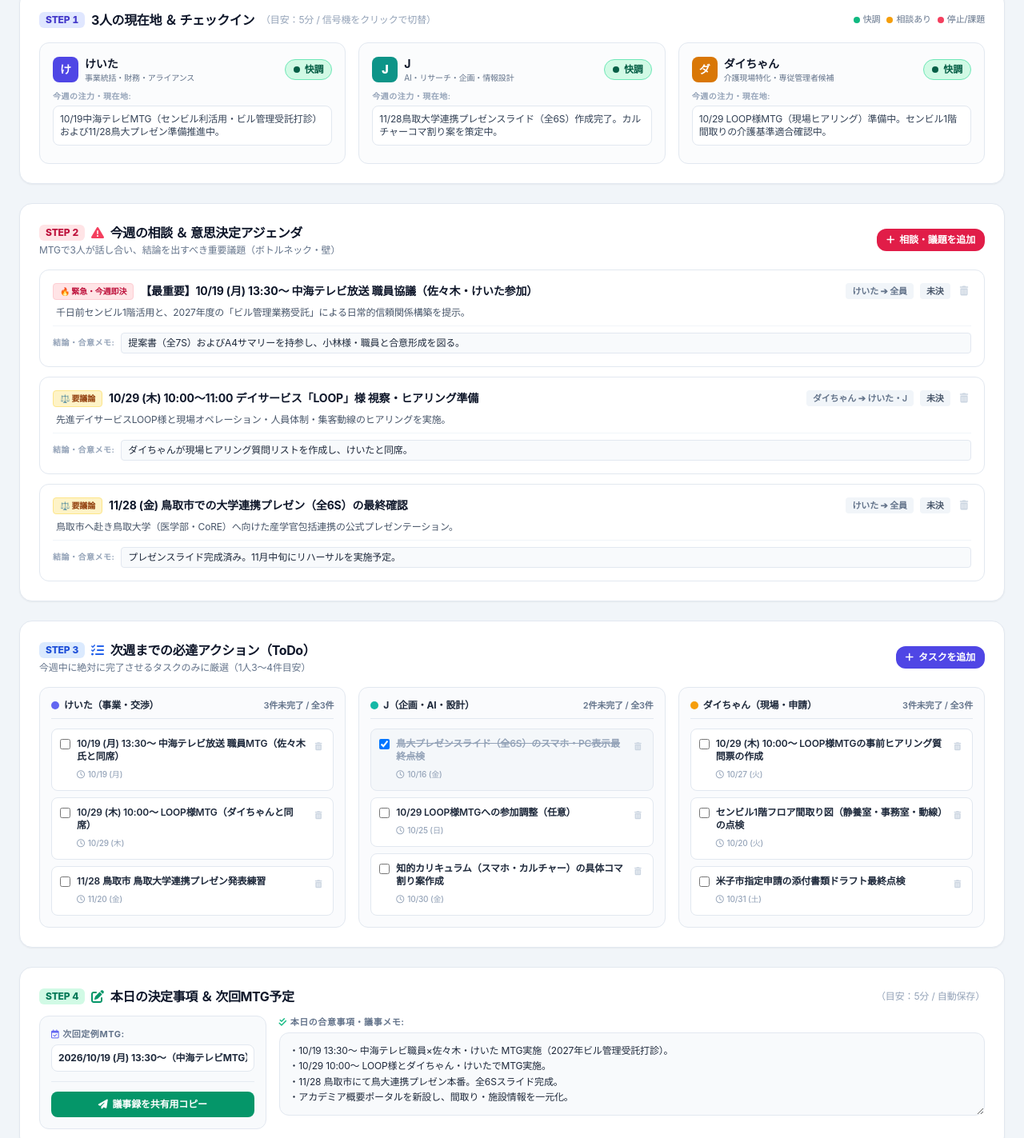
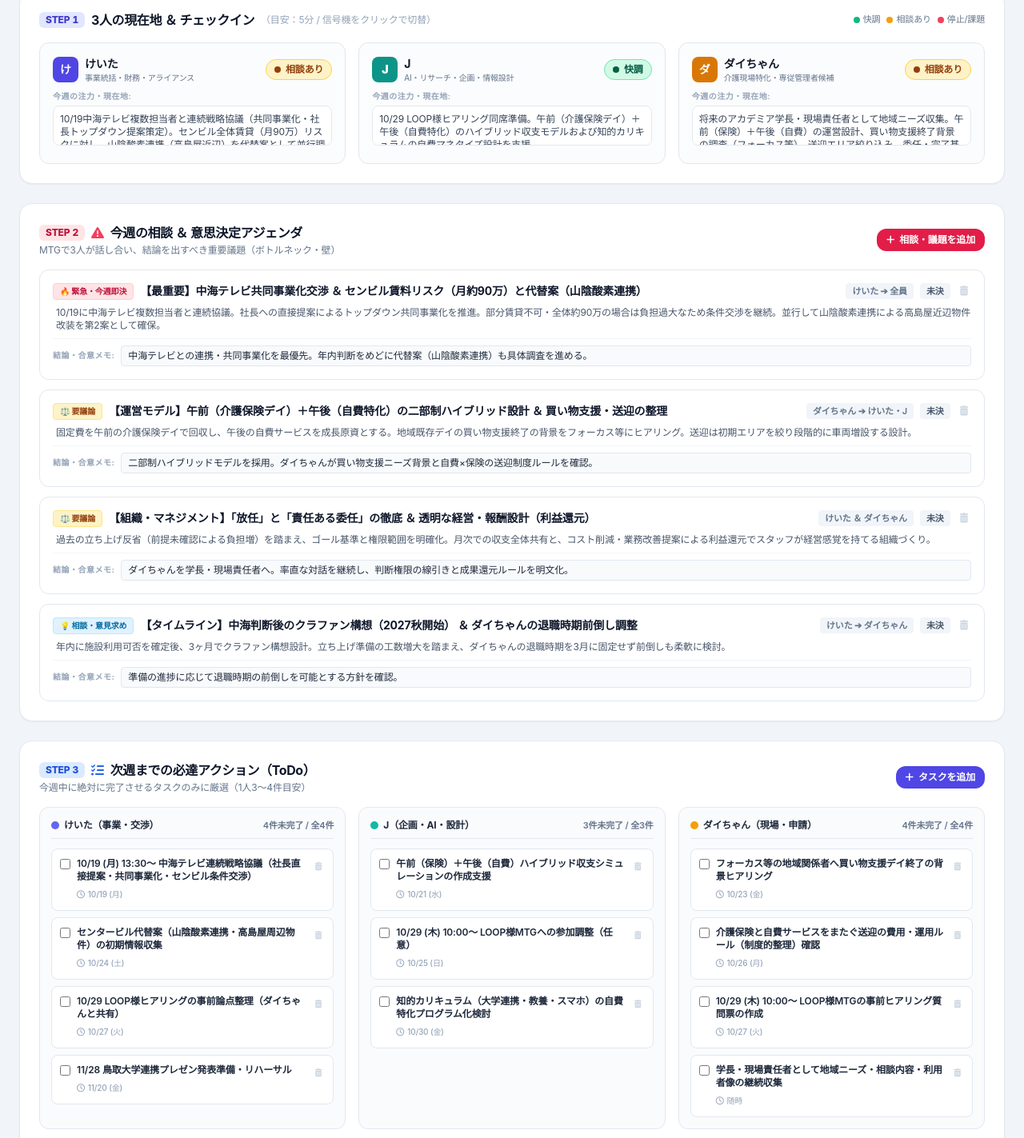
Before and after one commit to yuru-re-academia/yuru-re-academia, a plain HTML site: page team_hub.html in a window 1280 px wide. Shown: the part 1235-2658 px from the top of the page at 80% size. Drawn offline with nearby package versions, Linux system fonts and the light colour scheme.

Commit message:
feat: 2026/10/12定例MTG議事録・決定事項の完全反映（中海テレビ共同事業化・センビル条件交渉・山陰酸素代替案・午前保険午後自費ハイブリッド・ダイちゃん学長就任・委任と組織方針）

```diff
--- a/team_hub.html
+++ b/team_hub.html
@@ -129,8 +129,8 @@
                         <span class="px-2 py-0.5 rounded text-[10px] font-bold bg-sky-900/80 text-sky-200 border border-sky-700">中海テレビ放送</span>
                         <span class="text-[11px] font-bold text-amber-300 font-mono">10/19 (月) 13:30〜</span>
                     </div>
-                    <strong class="text-xs font-bold text-white block">センビル利活用 ＆ ビル管理受託 協議</strong>
-                    <p class="text-[10px] text-slate-300 mt-0.5">参加: 中海職員（小林様等） × 佐々木、けいた</p>
+                    <strong class="text-xs font-bold text-white block">共同事業化 ＆ センビル交渉（連続戦略協議）</strong>
+                    <p class="text-[10px] text-slate-300 mt-0.5">参加: 中海複数担当者 × 佐々木、けいた（社長直接提案を策定）</p>
                 </div>
 
                 <!-- Event 2: LOOP -->
@@ -179,7 +179,7 @@
                             <strong class="text-xs sm:text-sm font-bold text-sky-950">中海テレビ放送（千日前 センビル）</strong>
                         </div>
                         <p class="text-[11px] text-sky-800 leading-snug">
-                            ★<strong>2027年 ビル管理受託</strong>（関係構築） ➔ <strong>2028年春 1Fデイ開校</strong> ｜ chukaiスマホ常設相談窓口 ｜ 訪問サポート巻き取り ｜ 番組放映
+                            ★<strong>10/19戦略協議：共同事業化・トップダウン提案推進</strong>（第1候補：千日前センビル ｜ 部分賃貸条件交渉中 / <strong>代替案：山陰酸素連携×高島屋周辺物件</strong>並行検討）
                         </p>
                     </div>
                     <div class="flex justify-center my-1 text-sky-400 text-sm">
@@ -215,8 +215,8 @@
                         </p>
                         <div class="grid grid-cols-2 gap-2 text-[10px] text-left pt-2 border-t border-indigo-800">
                             <div class="bg-indigo-900/60 p-2 rounded-lg border border-indigo-700/60">
-                                <strong class="text-amber-300 block">■ 午前・午後 半日型</strong>
-                                <span>自立支援・定員18名・中海センビル1F</span>
+                                <strong class="text-amber-300 block">■ 午前（保険）＋ 午後（自費）</strong>
+                                <span>二部制ハイブリッド（固定費回収＋成長原資）</span>
                             </div>
                             <div class="bg-indigo-900/60 p-2 rounded-lg border border-indigo-700/60">
                                 <strong class="text-emerald-300 block">■ 知的講義 × ゆるダン®︎</strong>
@@ -650,6 +650,9 @@
                         </h4>
                         <ul class="text-xs text-slate-600 space-y-2">
                             <li class="pb-1.5 border-b border-slate-100">
+                                <span class="font-semibold text-slate-700">10/12:</span> 中海テレビ共同事業化交渉計画、午前（保険）午後（自費）二部制モデル合意、センビル代替案（山陰酸素連携）確保、ダイちゃん学長就任・組織マネジメント方針確定。
+                            </li>
+                            <li class="pb-1.5 border-b border-slate-100">
                                 <span class="font-semibold text-slate-700">10/09:</span> フォルダ構造を主要5フォルダ＋自動整理機構に再編完了。株式会社組織変更ロードマップ作成。
                             </li>
                             <li class="pb-1.5 border-b border-slate-100">
@@ -769,63 +772,83 @@
     <!-- 6. JAVASCRIPT LOGIC (DATA & STATE MANAGEMENT)             -->
     <!-- ======================================================== -->
     <script>
-        const STORAGE_KEY = "yuru_re_war_room_v2";
+        const STORAGE_KEY = "yuru_re_war_room_v3";
 
-        // 初期標準データ（最新版）
+                // 初期標準データ（2026/10/12 定例MTG最新版）
         const defaultState = {
             members: {
-                keita: { status: "good", note: "10/19中海テレビMTG（センビル利活用・ビル管理受託打診）および11/28鳥大プレゼン準備推進中。" },
-                j: { status: "good", note: "11/28鳥取大学連携プレゼンスライド（全6S）作成完了。カルチャーコマ割り案を策定中。" },
-                daichan: { status: "good", note: "10/29 LOOP様MTG（現場ヒアリング）準備中。センビル1階間取りの介護基準適合確認中。" }
+                keita: {
+                    status: "warn",
+                    note: "10/19中海テレビ複数担当者と連続戦略協議（共同事業化・社長トップダウン提案策定）。センビル全体賃貸（月90万）リスクに対し、山陰酸素連携（高島屋近辺）を代替案として並行調査。"
+                },
+                j: {
+                    status: "good",
+                    note: "10/29 LOOP様ヒアリング同席準備。午前（介護保険デイ）＋午後（自費特化）のハイブリッド収支モデルおよび知的カリキュラムの自費マネタイズ設計を支援。"
+                },
+                daichan: {
+                    status: "warn",
+                    note: "将来のアカデミア学長・現場責任者として地域ニーズ収集。午前（保険）＋午後（自費）の運営設計、買い物支援終了背景の調査（フォーカス等）、送迎エリア絞り込み、委任・完了基準の整理。"
+                }
             },
             agendas: [
                 {
                     id: "ag-1",
-                    title: "【最重要】10/19 (月) 13:30〜 中海テレビ放送 職員協議（佐々木・けいた参加）",
+                    title: "【最重要】中海テレビ共同事業化交渉 ＆ センビル賃料リスク（月約90万）と代替案（山陰酸素連携）",
                     presenter: "けいた ➔ 全員",
                     priority: "urgent",
-                    detail: "千日前センビル1階活用と、2027年度の「ビル管理業務受託」による日常的信頼関係構築を提示。",
-                    conclusion: "提案書（全7S）およびA4サマリーを持参し、小林様・職員と合意形成を図る。",
+                    detail: "10/19に中海テレビ複数担当者と連続協議。社長への直接提案によるトップダウン共同事業化を推進。部分賃貸不可・全体約90万の場合は負担過大なため条件交渉を継続。並行して山陰酸素連携による高島屋近辺物件改装を第2案として確保。",
+                    conclusion: "中海テレビとの連携・共同事業化を最優先。年内判断をめどに代替案（山陰酸素連携）も具体調査を進める。",
                     done: false
                 },
                 {
                     id: "ag-2",
-                    title: "10/29 (木) 10:00〜11:00 デイサービス「LOOP」様 視察・ヒアリング準備",
+                    title: "【運営モデル】午前（介護保険デイ）＋午後（自費特化）の二部制ハイブリッド設計 ＆ 買い物支援・送迎の整理",
                     presenter: "ダイちゃん ➔ けいた・J",
                     priority: "discuss",
-                    detail: "先進デイサービスLOOP様と現場オペレーション・人員体制・集客動線のヒアリングを実施。",
-                    conclusion: "ダイちゃんが現場ヒアリング質問リストを作成し、けいたと同席。",
+                    detail: "固定費を午前の介護保険デイで回収し、午後の自費サービスを成長原資とする。地域既存デイの買い物支援終了の背景をフォーカス等にヒアリング。送迎は初期エリアを絞り段階的に車両増設する設計。",
+                    conclusion: "二部制ハイブリッドモデルを採用。ダイちゃんが買い物支援ニーズ背景と自費×保険の送迎制度ルールを確認。",
                     done: false
                 },
                 {
                     id: "ag-3",
-                    title: "11/28 (金) 鳥取市での大学連携プレゼン（全6S）の最終確認",
-                    presenter: "けいた ➔ 全員",
+                    title: "【組織・マネジメント】「放任」と「責任ある委任」の徹底 ＆ 透明な経営・報酬設計（利益還元）",
+                    presenter: "けいた ＆ ダイちゃん",
                     priority: "discuss",
-                    detail: "鳥取市へ赴き鳥取大学（医学部・CoRE）へ向けた産学官包括連携の公式プレゼンテーション。",
-                    conclusion: "プレゼンスライド完成済み。11月中旬にリハーサルを実施予定。",
+                    detail: "過去の立ち上げ反省（前提未確認による負担増）を踏まえ、ゴール基準と権限範囲を明確化。月次での収支全体共有と、コスト削減・業務改善提案による利益還元でスタッフが経営感覚を持てる組織づくり。",
+                    conclusion: "ダイちゃんを学長・現場責任者へ。率直な対話を継続し、判断権限の線引きと成果還元ルールを明文化。",
+                    done: false
+                },
+                {
+                    id: "ag-4",
+                    title: "【タイムライン】中海判断後のクラファン構想（2027秋開始） ＆ ダイちゃんの退職時期前倒し調整",
+                    presenter: "けいた ➔ ダイちゃん",
+                    priority: "consult",
+                    detail: "年内に施設利用可否を確定後、3ヶ月でクラファン構想設計。立ち上げ準備の工数増大を踏まえ、ダイちゃんの退職時期を3月に固定せず前倒しも柔軟に検討。",
+                    conclusion: "準備の進捗に応じて退職時期の前倒しを可能とする方針を確認。",
                     done: false
                 }
             ],
             tasks: {
                 keita: [
-                    { id: "tk-1", title: "10/19 (月) 13:30〜 中海テレビ放送 職員MTG（佐々木氏と同席）", dueDate: "10/19 (月)", done: false },
-                    { id: "tk-2", title: "10/29 (木) 10:00〜 LOOP様MTG（ダイちゃんと同席）", dueDate: "10/29 (木)", done: false },
-                    { id: "tk-3", title: "11/28 鳥取市 鳥取大学連携プレゼン発表練習", dueDate: "11/20 (金)", done: false }
+                    { id: "tk-1", title: "10/19 (月) 13:30〜 中海テレビ連続戦略協議（社長直接提案・共同事業化・センビル条件交渉）", dueDate: "10/19 (月)", done: false },
+                    { id: "tk-2", title: "センタービル代替案（山陰酸素連携・高島屋周辺物件）の初期情報収集", dueDate: "10/24 (土)", done: false },
+                    { id: "tk-3", title: "10/29 LOOP様ヒアリングの事前論点整理（ダイちゃんと共有）", dueDate: "10/27 (火)", done: false },
+                    { id: "tk-4", title: "11/28 鳥取大学連携プレゼン発表準備・リハーサル", dueDate: "11/20 (金)", done: false }
                 ],
                 j: [
-                    { id: "tk-4", title: "鳥大プレゼンスライド（全6S）のスマホ・PC表示最終点検", dueDate: "10/16 (金)", done: true },
-                    { id: "tk-5", title: "10/29 LOOP様MTGへの参加調整（任意）", dueDate: "10/25 (日)", done: false },
-                    { id: "tk-6", title: "知的カリキュラム（スマホ・カルチャー）の具体コマ割り案作成", dueDate: "10/30 (金)", done: false }
+                    { id: "tk-5", title: "午前（保険）＋午後（自費）ハイブリッド収支シミュレーションの作成支援", dueDate: "10/21 (水)", done: false },
+                    { id: "tk-6", title: "10/29 (木) 10:00〜 LOOP様MTGへの参加調整（任意）", dueDate: "10/25 (日)", done: false },
+                    { id: "tk-7", title: "知的カリキュラム（大学連携・教養・スマホ）の自費特化プログラム化検討", dueDate: "10/30 (金)", done: false }
                 ],
                 daichan: [
-                    { id: "tk-7", title: "10/29 (木) 10:00〜 LOOP様MTGの事前ヒアリング質問票の作成", dueDate: "10/27 (火)", done: false },
-                    { id: "tk-8", title: "センビル1階フロア間取り図（静養室・事務室・動線）の点検", dueDate: "10/20 (火)", done: false },
-                    { id: "tk-9", title: "米子市指定申請の添付書類ドラフト最終点検", dueDate: "10/31 (土)", done: false }
+                    { id: "tk-8", title: "フォーカス等の地域関係者へ買い物支援デイ終了の背景ヒアリング", dueDate: "10/23 (金)", done: false },
+                    { id: "tk-9", title: "介護保険と自費サービスをまたぐ送迎の費用・運用ルール（制度的整理）確認", dueDate: "10/26 (月)", done: false },
+                    { id: "tk-10", title: "10/29 (木) 10:00〜 LOOP様MTGの事前ヒアリング質問票の作成", dueDate: "10/27 (火)", done: false },
+                    { id: "tk-11", title: "学長・現場責任者として地域ニーズ・相談内容・利用者像の継続収集", dueDate: "随時", done: false }
                 ]
             },
-            nextMeeting: "2026/10/19 (月) 13:30〜（中海テレビMTG）",
-            weeklyDecisions: "・10/19 13:30〜 中海テレビ職員×佐々木・けいた MTG実施（2027年ビル管理受託打診）。\n・10/29 10:00〜 LOOP様とダイちゃん・けいたでMTG実施。\n・11/28 鳥取市にて鳥大連携プレゼン本番。全6Sスライド完成。\n・アカデミア概要ポータルを新設し、間取り・施設情報を一元化。"
+            nextMeeting: "2026/10/19 (月) 13:30〜（中海テレビ戦略協議 ＆ 社長提案検討）",
+            weeklyDecisions: "【2026/10/12 定例MTG決定事項】\n・【最優先】中海テレビとの共同事業化を最優先とし、10/19戦略協議で社長トップダウン提案を推進。\n・【プランB】センビル部分賃貸不可（全体約90万）リスクに備え、山陰酸素連携による高島屋周辺物件改装を代替案として並行検討。\n・【運営形態】午前：介護保険デイ（固定費回収）＋午後：自費特化サービス（成長原資）の二部制ハイブリッドモデルを採用。\n・【買い物支援・送迎】既存デイ終了の背景をダイちゃんが調査。送迎エリアは初期は絞り込み、車両も段階的導入。\n・【組織・委任】「放任」と「責任ある委任」を区別し、完了基準・権限範囲を明確化。ダイちゃんを学長・現場責任者へ。月次収支共有・コスト削減還元制度を設計。\n・【スケジュール】年内に施設判断 ➔ 3ヶ月でクラファン構想 ➔ 2027秋クラファン開始。ダイちゃんの退職時期は準備進捗に応じて前倒し可能。"
         };
 
         let state = {};
```
Also changed, not shown: 01_事業計画・構想/開業ロードマップ.html (+4 -4 lines).
